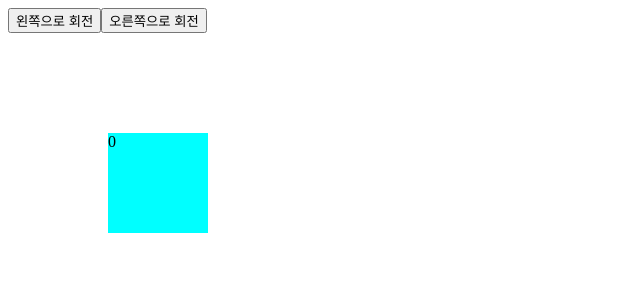
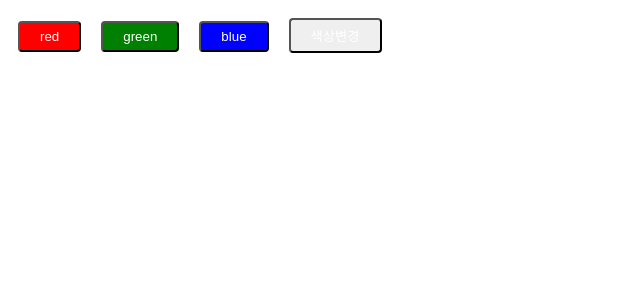
Before and after one commit to JJJae0/925react_, a React (Create React App) app: page / in a window 1280 px wide. Shown: the top 300 px of the page, without its empty margins (0-640 px from the left). Built offline with nearby package versions, Linux system fonts and the light colour scheme.

Commit message:
버튼으로 색상 변경하기

```diff
--- a/src/App.jsx
+++ b/src/App.jsx
@@ -6,13 +6,18 @@
 // 리액트 안에서 배열이나, 객체 같은 참조형 자료는 무조건 depp copy 를 해서 데이터를 변경해야됨
 
 function App() {
-	const [Degree, setDegree] = useState(0);
+	const [Colors, setColors] = useState(['red', 'green', 'blue']);
+	const newColors = [...Colors];
+	newColors[0] = 'hotpink';
 
 	return (
 		<>
-			<button onClick={() => setDegree(Degree - 45)}>왼쪽으로 회전</button>
-			<button onClick={() => setDegree(Degree + 45)}>오른쪽으로 회전</button>
-			<article style={{ transform: `rotate(${Degree}deg)` }}>{Degree}</article>
+			{Colors.map((color, idx) => (
+				<button style={{ backgroundColor: color }} key={idx}>
+					{color}
+				</button>
+			))}
+			<button onClick={() => setColors(newColors)}>색상변경</button>
 		</>
 	);
 }
--- a/src/style.scss
+++ b/src/style.scss
@@ -5,3 +5,12 @@
 	margin: 100px;
 	transition: 0.5s;
 }
+
+button {
+	bottom: none;
+	display: inline-block;
+	padding: 6px 20px;
+	margin: 10px;
+	border-radius: 4px;
+	color: #fff;
+}
```
